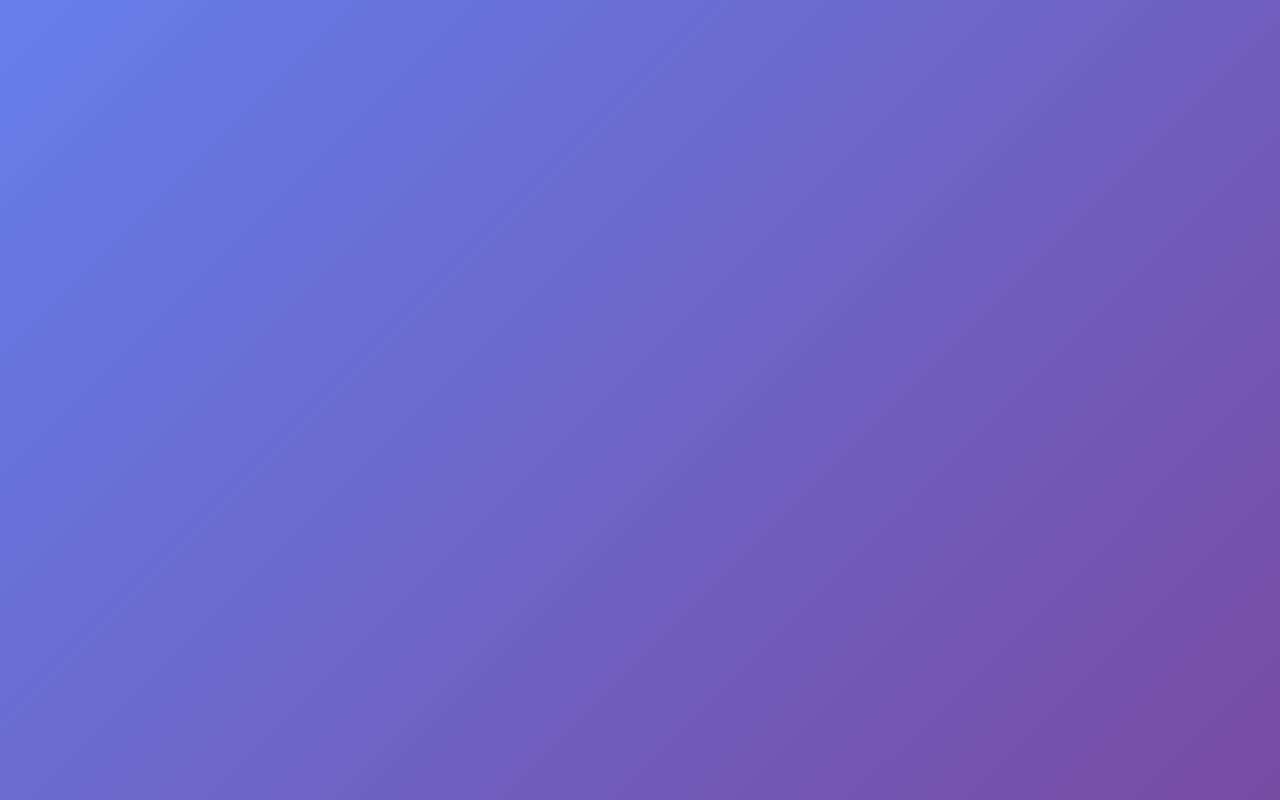
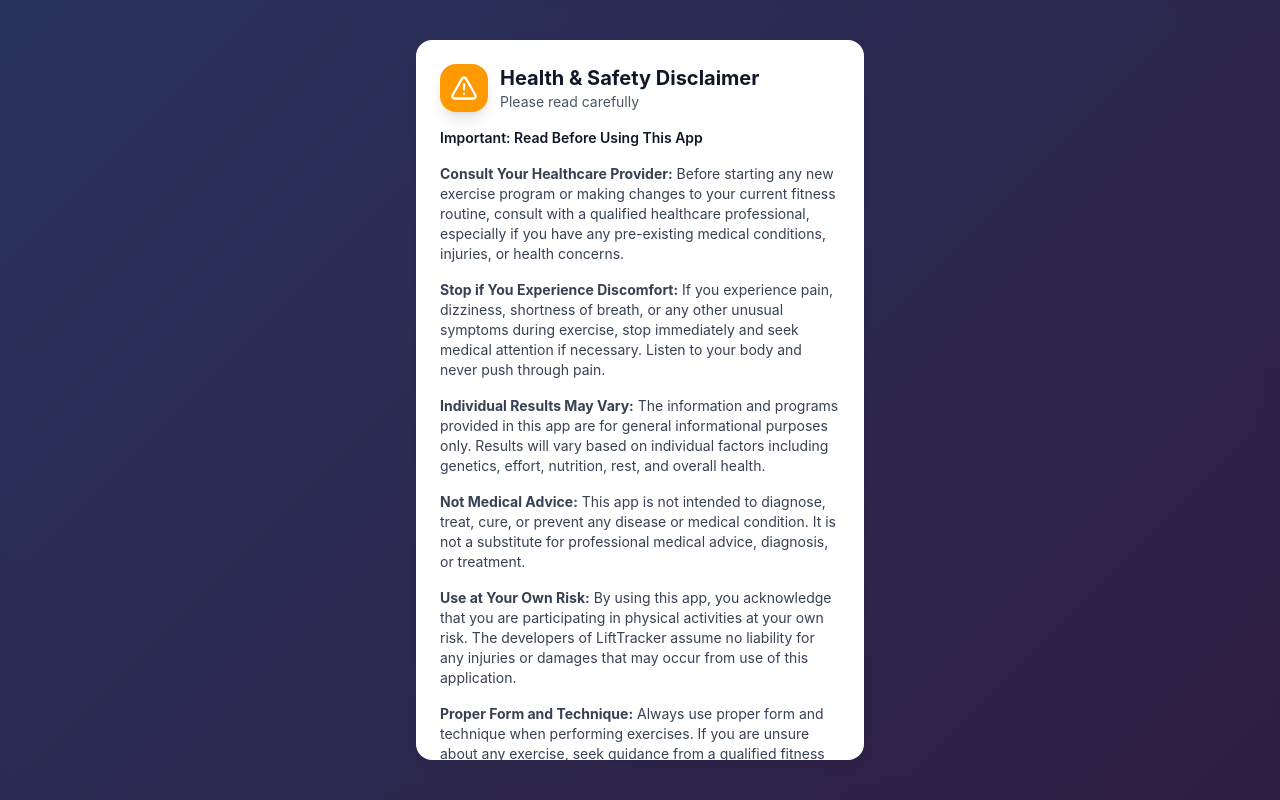
Before and after one commit to nemes1s/lift-tracker-web, a React (Vite) app: page /program/preview in a window 1280 px wide. Before the commit this address had no page. Built offline with nearby package versions, Linux system fonts and the light colour scheme.

Commit message:
Added disclaimer modal.

```diff
--- a/src/App.tsx
+++ b/src/App.tsx
@@ -1,4 +1,4 @@
-import { useEffect } from 'react';
+import { useEffect, useState } from 'react';
 import { BrowserRouter, Routes, Route } from 'react-router-dom';
 import { SplashScreen } from './components/SplashScreen';
 import { Layout } from './components/Layout';
@@ -8,11 +8,15 @@ import { ProgressView } from './pages/ProgressView';
 import { SettingsView } from './pages/SettingsView';
 import { InstallPrompt } from './components/InstallPrompt';
 import { UpdatePrompt } from './components/UpdatePrompt';
+import { DisclaimerModal } from './components/DisclaimerModal';
 import { useAppStore } from './store/appStore';
 import { initializePersistence } from './utils/persistence';
+import { db } from './db/database';
+import { v4 as uuidv4 } from 'uuid';
 
 function App() {
   const showSplash = useAppStore((state) => state.showSplash);
+  const [showDisclaimer, setShowDisclaimer] = useState(false);
 
   useEffect(() => {
     // Request persistent storage on app load
@@ -25,8 +29,64 @@ function App() {
       }
     };
 
+    // Check if disclaimer should be shown
+    const checkDisclaimer = async () => {
+      let settings = await db.settings.toCollection().first();
+
+      // Create default settings if they don't exist
+      if (!settings) {
+        settings = {
+          id: uuidv4(),
+          useEpley: true,
+        };
+        await db.settings.add(settings);
+      }
+
+      // Show disclaimer if:
+      // 1. User hasn't permanently dismissed it, AND
+      // 2. Either never shown before, OR last shown more than 24 hours ago
+      if (!settings.disclaimerAccepted) {
+        const now = new Date();
+        const lastShown = settings.lastDisclaimerShown;
+
+        if (!lastShown) {
+          // Never shown before
+          setShowDisclaimer(true);
+        } else {
+          // Check if more than 24 hours have passed
+          const hoursSinceLastShown = (now.getTime() - new Date(lastShown).getTime()) / (1000 * 60 * 60);
+          if (hoursSinceLastShown >= 24) {
+            setShowDisclaimer(true);
+          }
+        }
+      }
+    };
+
     initPersistence();
+    checkDisclaimer();
   }, []);
+
+  const handleDisclaimerAccept = async (dontShowAgain: boolean) => {
+    const settings = await db.settings.toCollection().first();
+    if (settings) {
+      await db.settings.update(settings.id, {
+        disclaimerAccepted: dontShowAgain,
+        lastDisclaimerShown: new Date(),
+      });
+    }
+    setShowDisclaimer(false);
+  };
+
+  const handleDisclaimerDismiss = async () => {
+    // Update last shown time but don't mark as accepted
+    const settings = await db.settings.toCollection().first();
+    if (settings) {
+      await db.settings.update(settings.id, {
+        lastDisclaimerShown: new Date(),
+      });
+    }
+    setShowDisclaimer(false);
+  };
 
   if (showSplash) {
     return <SplashScreen />;
@@ -36,6 +96,12 @@ function App() {
     <BrowserRouter>
       <InstallPrompt />
       <UpdatePrompt />
+      {showDisclaimer && (
+        <DisclaimerModal
+          onAccept={handleDisclaimerAccept}
+          onDismiss={handleDisclaimerDismiss}
+        />
+      )}
       <Routes>
         <Route path="/" element={<Layout />}>
           <Route index element={<TodayView />} />
--- /dev/null
+++ b/src/components/DisclaimerModal.tsx
@@ -0,0 +1,111 @@
+import { useState } from 'react';
+import { AlertTriangle } from 'lucide-react';
+
+interface DisclaimerModalProps {
+  onAccept: (dontShowAgain: boolean) => void;
+  onDismiss: () => void;
+}
+
+export function DisclaimerModal({ onAccept, onDismiss }: DisclaimerModalProps) {
+  const [dontShowAgain, setDontShowAgain] = useState(false);
+
+  const handleAccept = () => {
+    onAccept(dontShowAgain);
+  };
+
+  return (
+    <div className="fixed inset-0 bg-black/60 backdrop-blur-sm flex items-center justify-center z-50 p-4 animate-fadeIn">
+      <div className="card p-6 max-w-md w-full bg-white animate-slideUp max-h-[90vh] overflow-y-auto">
+        {/* Header */}
+        <div className="flex items-center gap-3 mb-4">
+          <div className="w-12 h-12 bg-amber-500 rounded-2xl flex items-center justify-center flex-shrink-0 shadow-lg">
+            <AlertTriangle className="w-7 h-7 text-white" />
+          </div>
+          <div>
+            <h2 className="text-xl font-bold text-gray-900">Health & Safety Disclaimer</h2>
+            <p className="text-sm text-gray-600">Please read carefully</p>
+          </div>
+        </div>
+
+        {/* Disclaimer Text */}
+        <div className="space-y-4 text-sm text-gray-700 mb-6">
+          <p className="font-semibold text-gray-900">
+            Important: Read Before Using This App
+          </p>
+
+          <p>
+            <strong>Consult Your Healthcare Provider:</strong> Before starting any new exercise program or
+            making changes to your current fitness routine, consult with a qualified healthcare professional,
+            especially if you have any pre-existing medical conditions, injuries, or health concerns.
+          </p>
+
+          <p>
+            <strong>Stop if You Experience Discomfort:</strong> If you experience pain, dizziness,
+            shortness of breath, or any other unusual symptoms during exercise, stop immediately and
+            seek medical attention if necessary. Listen to your body and never push through pain.
+          </p>
+
+          <p>
+            <strong>Individual Results May Vary:</strong> The information and programs provided in this
+            app are for general informational purposes only. Results will vary based on individual factors
+            including genetics, effort, nutrition, rest, and overall health.
+          </p>
+
+          <p>
+            <strong>Not Medical Advice:</strong> This app is not intended to diagnose, treat, cure, or
+            prevent any disease or medical condition. It is not a substitute for professional medical
+            advice, diagnosis, or treatment.
+          </p>
+
+          <p>
+            <strong>Use at Your Own Risk:</strong> By using this app, you acknowledge that you are
+            participating in physical activities at your own risk. The developers of LiftTracker assume
+            no liability for any injuries or damages that may occur from use of this application.
+          </p>
+
+          <p>
+            <strong>Proper Form and Technique:</strong> Always use proper form and technique when
+            performing exercises. If you are unsure about any exercise, seek guidance from a qualified
+            fitness professional or certified personal trainer.
+          </p>
+
+          <p className="font-semibold text-gray-900 pt-2">
+            By continuing to use LiftTracker, you acknowledge that you have read and understood this
+            disclaimer and agree to exercise safely and responsibly.
+          </p>
+        </div>
+
+        {/* Don't Show Again Checkbox */}
+        <div className="mb-6">
+          <label className="flex items-center gap-3 cursor-pointer p-3 bg-gray-50 rounded-xl border-2 border-gray-200 hover:border-amber-300 transition-all">
+            <input
+              type="checkbox"
+              checked={dontShowAgain}
+              onChange={(e) => setDontShowAgain(e.target.checked)}
+              className="w-5 h-5 text-amber-600 rounded"
+            />
+            <span className="text-sm font-medium text-gray-900">
+              Don't show this anymore (you can view it again in Settings)
+            </span>
+          </label>
+        </div>
+
+        {/* Action Buttons */}
+        <div className="flex gap-3">
+          <button
+            onClick={onDismiss}
+            className="flex-1 px-4 py-3 text-gray-700 hover:bg-gray-100 font-semibold rounded-xl transition-all border-2 border-gray-200 hover:border-gray-300"
+          >
+            View Later
+          </button>
+          <button
+            onClick={handleAccept}
+            className="flex-1 px-4 py-3 bg-amber-600 hover:bg-amber-700 text-white font-bold rounded-xl shadow-lg hover:shadow-xl transform hover:-translate-y-0.5 transition-all duration-200"
+          >
+            I Understand
+          </button>
+        </div>
+      </div>
+    </div>
+  );
+}
--- a/src/db/database.ts
+++ b/src/db/database.ts
@@ -39,6 +39,9 @@ export class LiftTrackerDatabase extends Dexie {
     this.version(2).stores({
       workoutTemplates: 'id, programId, dayIndex, weekNumber, [programId+weekNumber+dayIndex]',
     });
+
+    // Version 3: Add disclaimer fields to settings (no schema change needed, Dexie handles new fields automatically)
+    this.version(3).stores({});
   }
 }
 
--- a/src/pages/SettingsView.tsx
+++ b/src/pages/SettingsView.tsx
@@ -1,5 +1,6 @@
 import { useEffect, useState, useRef } from 'react';
-import { Settings, Plus, Trash2, CheckCircle, Database, Shield, Upload, Pencil, Check, X, Download } from 'lucide-react';
+import { Settings, Plus, Trash2, CheckCircle, Database, Shield, Upload, Pencil, Check, X, Download, AlertTriangle } from 'lucide-react';
+import { DisclaimerModal } from '../components/DisclaimerModal';
 import { db } from '../db/database';
 import { currentWeek } from '../utils/programLogic';
 import {
@@ -29,6 +30,7 @@ export function SettingsView() {
   const [editingProgramId, setEditingProgramId] = useState<string | null>(null);
   const [editingProgramName, setEditingProgramName] = useState('');
   const [exportingProgramId, setExportingProgramId] = useState<string | null>(null);
+  const [showDisclaimerModal, setShowDisclaimerModal] = useState(false);
   const fileInputRef = useRef<HTMLInputElement>(null);
   const { triggerRefresh } = useAppStore();
 
@@ -252,6 +254,26 @@ export function SettingsView() {
     }
   };
 
+  const handleDisclaimerAccept = async (dontShowAgain: boolean) => {
+    if (!settings) return;
+
+    await db.settings.update(settings.id, {
+      disclaimerAccepted: dontShowAgain,
+      lastDisclaimerShown: new Date(),
+    });
+    setShowDisclaimerModal(false);
+    await loadData();
+  };
+
+  const handleDisclaimerDismiss = async () => {
+    if (!settings) return;
+
+    await db.settings.update(settings.id, {
+      lastDisclaimerShown: new Date(),
+    });
+    setShowDisclaimerModal(false);
+  };
+
   return (
     <div className="h-full overflow-y-auto pb-20">
       <div className="max-w-2xl mx-auto p-6 space-y-6">
@@ -277,6 +299,24 @@ export function SettingsView() {
             Install LiftTracker as an app for offline access, faster loading, and a better experience.
           </p>
           <InstallButton />
+        </div>
+
+        {/* Disclaimer */}
+        <div className="card p-6 bg-white">
+          <div className="flex items-center gap-2 mb-3">
+            <AlertTriangle className="w-6 h-6 text-amber-600" />
+            <h2 className="font-bold text-gray-900 text-lg">Disclaimer</h2>
+          </div>
+          <p className="text-sm text-gray-700 mb-4">
+            View important health and safety information about using this fitness tracking app.
+          </p>
+          <button
+            onClick={() => setShowDisclaimerModal(true)}
+            className="w-full flex items-center justify-center gap-3 px-5 py-3 bg-amber-50 hover:bg-amber-100 text-amber-700 rounded-xl transition-all font-bold shadow-sm hover:shadow-md border-2 border-amber-200 hover:border-amber-300"
+          >
+            <AlertTriangle className="w-5 h-5" />
+            View Disclaimer
+          </button>
         </div>
 
         {/* Storage Info */}
@@ -637,6 +677,14 @@ export function SettingsView() {
             </div>
           </div>
         )}
+
+        {/* Disclaimer Modal */}
+        {showDisclaimerModal && (
+          <DisclaimerModal
+            onAccept={handleDisclaimerAccept}
+            onDismiss={handleDisclaimerDismiss}
+          />
+        )}
       </div>
     </div>
   );
--- a/src/types/models.ts
+++ b/src/types/models.ts
@@ -68,6 +68,8 @@ export interface SettingsModel {
   id: string;
   useEpley: boolean; // else Brzycki
   activeProgramId?: string;
+  disclaimerAccepted?: boolean; // User permanently dismissed disclaimer
+  lastDisclaimerShown?: Date; // Last time disclaimer was shown
 }
 
 // Enum for split days
```
